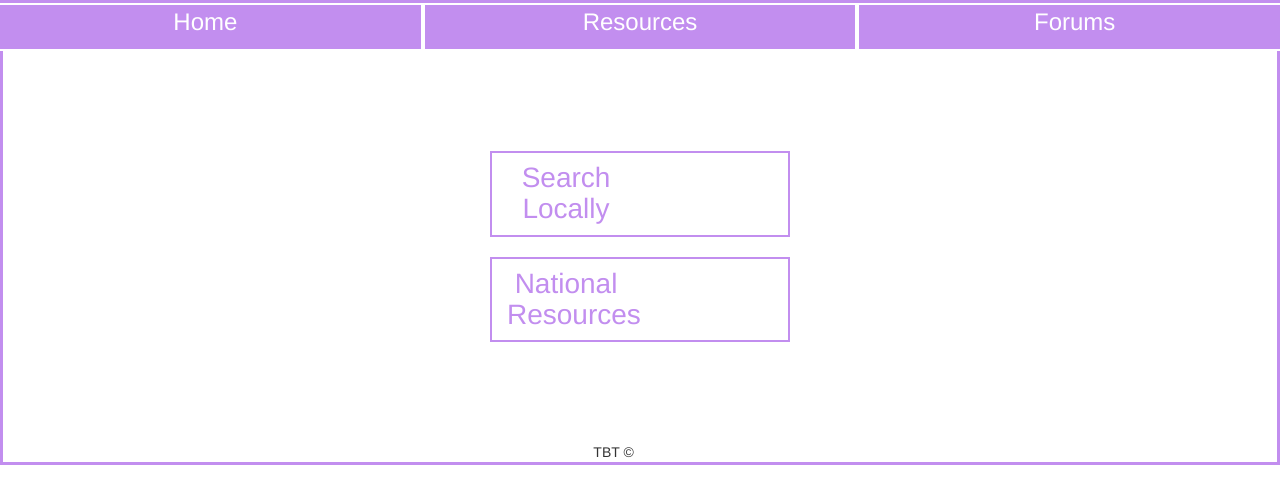
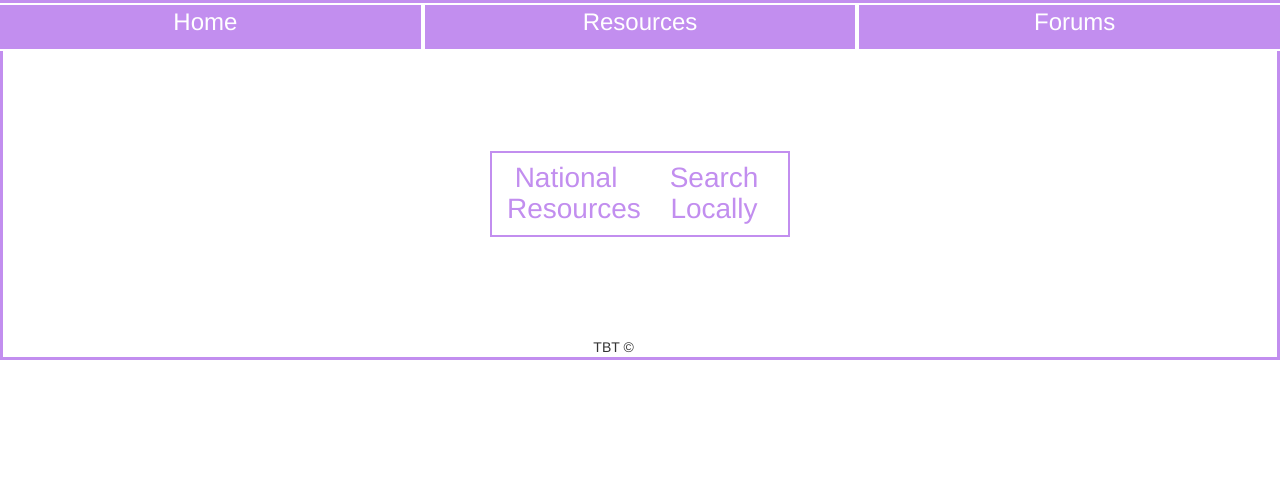
Before and after one commit to kmuzenski/TBT, a PHP site: page /resources.php in a window 1280 px wide. Shown: the top 504 px of the page. Run offline with PHP 8.4, Linux system fonts and the light colour scheme.

Commit message:
testing divs

```diff
--- a/resources.php
+++ b/resources.php
@@ -11,17 +11,13 @@
 <center>
 <div class="container" id="dborder">
 <div class="row">
-<div class="col-xs-6 col-md-6 col-lg-6">
+<div class="col-md-6 col-md-push-6">
 
 <h6>Search Locally</h6>
 
 </div>
-</div>
-</div> <!--container-->
-<br>
-<div class="container" id="dborder">
-<div class="row">
-<div class="col-xs-6 col-md-6 col-lg-6">
+
+<div class="col-md-6 col-md-pull-6">
 
 <h6>National Resources</h6>
 
```
